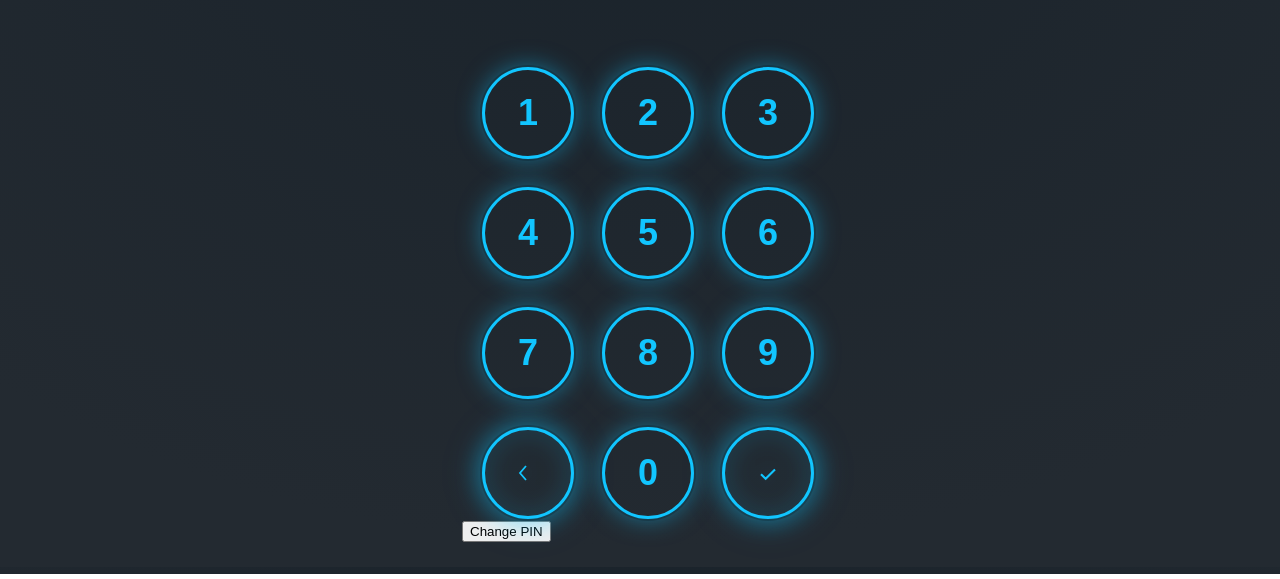
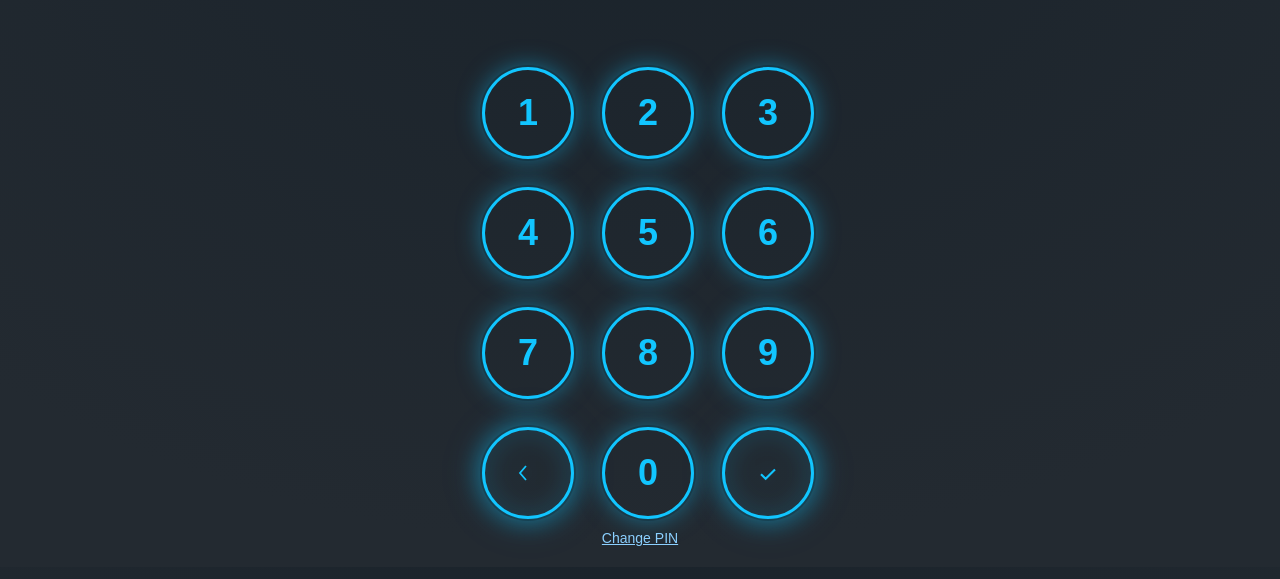
Before and after one commit to lxcky9/KeyPad, a plain HTML site: page index.html in a window 1280 px wide. Shown: the part 233-812 px from the top of the page. Drawn offline with Linux system fonts and the light colour scheme.

Commit message:
Update styles.css

```diff
--- a/styles.css
+++ b/styles.css
@@ -107,6 +107,10 @@ body {
 
 .fingerprint { display: grid; place-items: center; margin-top: 18px; color: var(--accent); filter: drop-shadow(0 0 10px var(--accent-glow)); }
 
+.actions-row { display: flex; justify-content: center; margin-top: 10px; }
+.link-btn { background: transparent; border: none; color: var(--muted); cursor: pointer; font-size: 14px; text-decoration: underline; }
+.link-btn:hover { color: var(--text); }
+
 .footer { margin-top: 18px; color: var(--muted); font-size: 13px; display: flex; justify-content: center; gap: 8px; }
 .footer code { color: var(--text); background: rgba(255,255,255,0.06); padding: 2px 6px; border-radius: 6px; }
 
```
